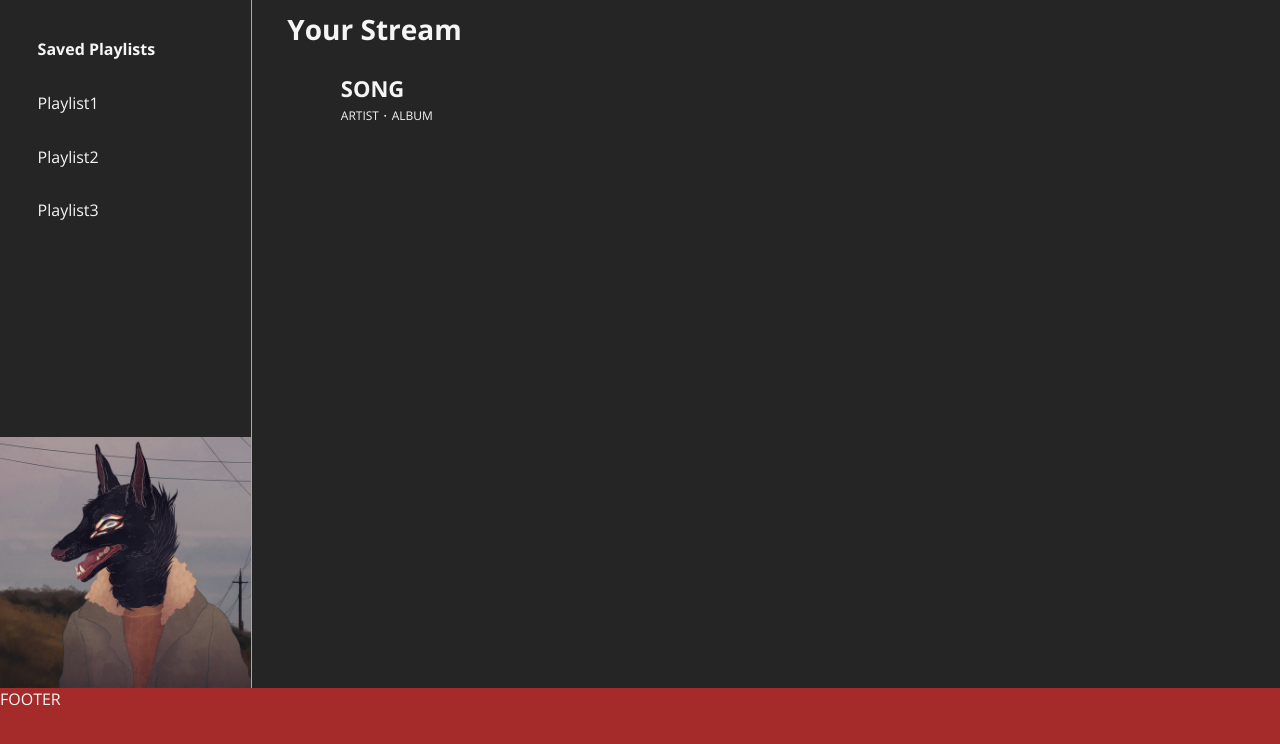
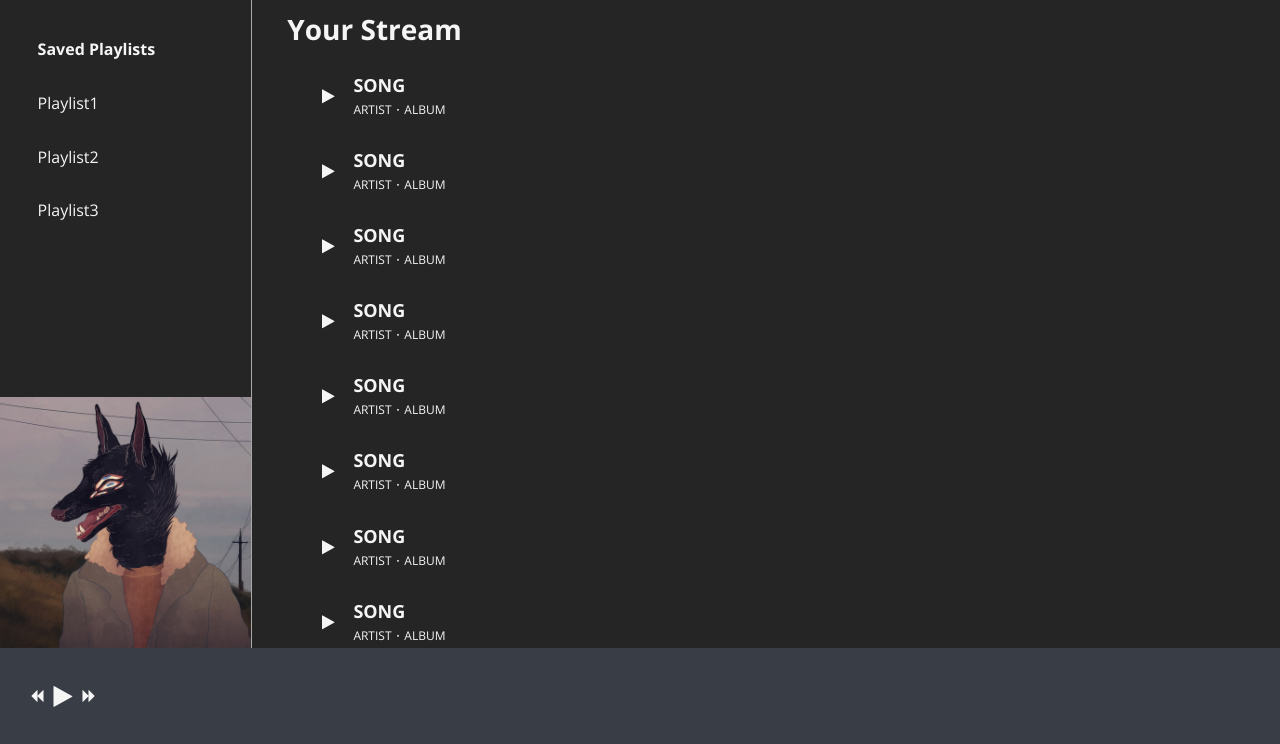
Before and after one commit to UzairQamarxyz/php-musicstreaming, a PHP site: page /http/dashboard.html in a window 1280 px wide. Shown: the part 56-800 px from the top of the page. Run offline with PHP 8.4, Linux system fonts and the light colour scheme.

Commit message:
dashboard update

```diff
--- a/http/dashboard.html
+++ b/http/dashboard.html
@@ -35,7 +35,84 @@
             <p id="stream-heading">Your Stream</p>
             <div id="tracks">
                 <div class="track-div">
-                    <i class="play-pause" class="fa fa-play" aria-hidden="true"></i>
+                    <i class="fa fa-play" style="font-size:16px;"></i>
+                    <div class="song-info">
+                        <a class="song-name">SONG</a>
+                        <div class="artist-album">
+                            <a class="artist-name">ARTIST</a><span> ∙ </span><a class="album-name">ALBUM</a>
+                        </div>
+                    </div>
+                </div>
+            </div>
+            <div id="tracks">
+                <div class="track-div">
+                    <i class="fa fa-play" style="font-size:16px;"></i>
+                    <div class="song-info">
+                        <a class="song-name">SONG</a>
+                        <div class="artist-album">
+                            <a class="artist-name">ARTIST</a><span> ∙ </span><a class="album-name">ALBUM</a>
+                        </div>
+                    </div>
+                </div>
+            </div>
+            <div id="tracks">
+                <div class="track-div">
+                    <i class="fa fa-play" style="font-size:16px;"></i>
+                    <div class="song-info">
+                        <a class="song-name">SONG</a>
+                        <div class="artist-album">
+                            <a class="artist-name">ARTIST</a><span> ∙ </span><a class="album-name">ALBUM</a>
+                        </div>
+                    </div>
+                </div>
+            </div>
+            <div id="tracks">
+                <div class="track-div">
+                    <i class="fa fa-play" style="font-size:16px;"></i>
+                    <div class="song-info">
+                        <a class="song-name">SONG</a>
+                        <div class="artist-album">
+                            <a class="artist-name">ARTIST</a><span> ∙ </span><a class="album-name">ALBUM</a>
+                        </div>
+                    </div>
+                </div>
+            </div>
+            <div id="tracks">
+                <div class="track-div">
+                    <i class="fa fa-play" style="font-size:16px;"></i>
+                    <div class="song-info">
+                        <a class="song-name">SONG</a>
+                        <div class="artist-album">
+                            <a class="artist-name">ARTIST</a><span> ∙ </span><a class="album-name">ALBUM</a>
+                        </div>
+                    </div>
+                </div>
+            </div>
+            <div id="tracks">
+                <div class="track-div">
+                    <i class="fa fa-play" style="font-size:16px;"></i>
+                    <div class="song-info">
+                        <a class="song-name">SONG</a>
+                        <div class="artist-album">
+                            <a class="artist-name">ARTIST</a><span> ∙ </span><a class="album-name">ALBUM</a>
+                        </div>
+                    </div>
+                </div>
+            </div>
+            <div id="tracks">
+                <div class="track-div">
+                    <i class="fa fa-play" style="font-size:16px;"></i>
+                    <div class="song-info">
+                        <a class="song-name">SONG</a>
+                        <div class="artist-album">
+                            <a class="artist-name">ARTIST</a><span> ∙ </span><a class="album-name">ALBUM</a>
+                        </div>
+                    </div>
+                </div>
+            </div>
+            <div id="tracks">
+                <div class="track-div">
+                    <i class="fa fa-play" style="font-size:16px;"></i>
                     <div class="song-info">
                         <a class="song-name">SONG</a>
                         <div class="artist-album">
@@ -48,7 +125,11 @@
 
     </main>
     <div id="player">
-        FOOTER
+        <div id="controls">
+            <i class="fa fa-backward control" style="font-size:14px;"></i>
+            <i class="fa fa-play control" style="font-size:24px;"></i>
+            <i class="fa fa-forward control" style="font-size:14px;"></i>
+        </div>
     </div>
 </body>
 
--- a/styles/dashboard.css
+++ b/styles/dashboard.css
@@ -56,7 +56,7 @@ body {
 /* Side Bar */
 #main {
   display: flex;
-  height: 86vh;
+  height: 81vh;
 }
 #sidebar {
   display: flex;
@@ -105,7 +105,7 @@ body {
   flex-direction: column;
 }
 .song-name {
-  font-size: 22px;
+  font-size: 18px;
   font-weight: bold;
 }
 .album-name,
@@ -113,7 +113,21 @@ body {
   font-size: 12px;
 }
 
+/* Player Control */
 #player {
-  background-color: brown;
-  height: 7vh;
+  background-color: #393e46;
+  height: 12vh;
+  display: flex;
+  align-items: center;
 }
+#controls {
+  background-color: #393e46;
+  margin-left:2%;
+  display: flex;
+  justify-content: center;
+  align-items: center;
+}
+.control {
+  background-color: #393e46;
+  padding: 5px;
+}
```
